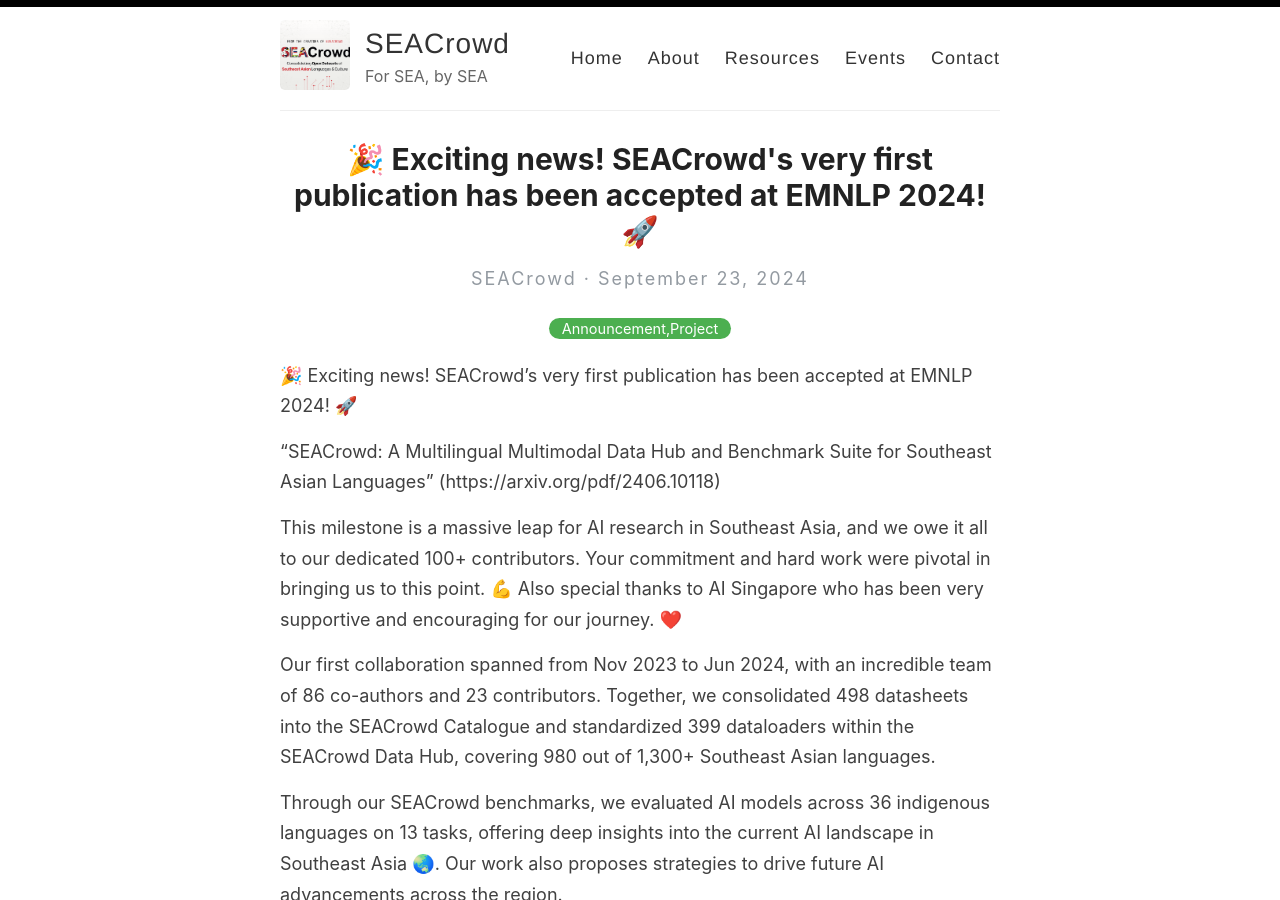
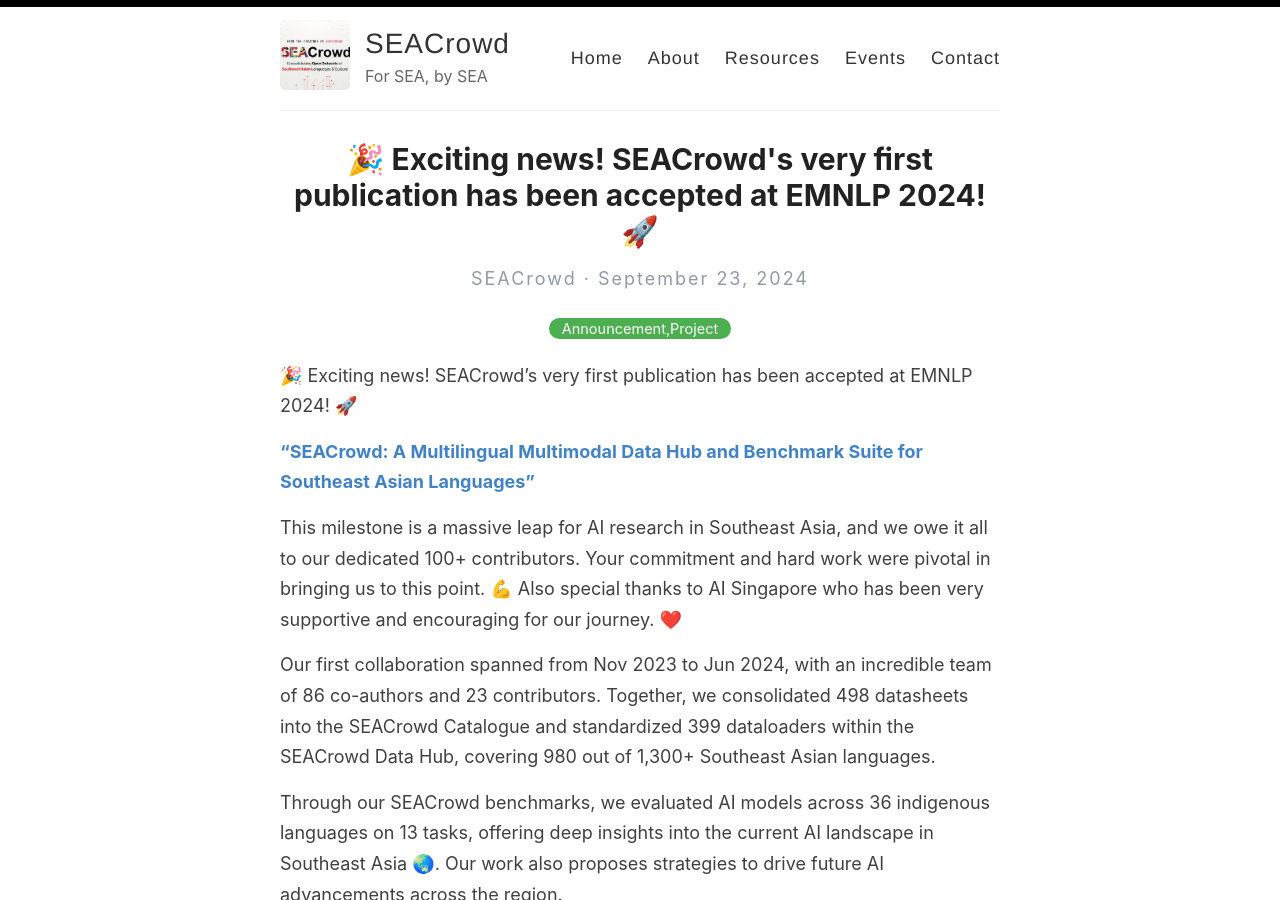
Before and after one commit to amitmerchant1990/reverie, a Jekyll site: the page built from _posts/2024-9-23-seacrowd-emnlp-2024.md, in a window 1280 px wide and 900 px high. Built offline with Jekyll 4.4.1, drawn with Linux system fonts in a browser that asks for light colours; comment, search, counter and statistics services are not loaded.

Commit message:
Update 2024-9-23-seacrowd-emnlp-2024.md

```diff
--- a/_posts/2024-9-23-seacrowd-emnlp-2024.md
+++ b/_posts/2024-9-23-seacrowd-emnlp-2024.md
@@ -6,7 +6,7 @@
 
 🎉 Exciting news! SEACrowd's very first publication has been accepted at EMNLP 2024! 🚀
 
-"SEACrowd: A Multilingual Multimodal Data Hub and Benchmark Suite for Southeast Asian Languages" (https://arxiv.org/pdf/2406.10118)
+[**"SEACrowd: A Multilingual Multimodal Data Hub and Benchmark Suite for Southeast Asian Languages"**](https://arxiv.org/pdf/2406.10118)
 
 This milestone is a massive leap for AI research in Southeast Asia, and we owe it all to our dedicated 100+ contributors. Your commitment and hard work were pivotal in bringing us to this point. 💪 Also special thanks to AI Singapore who has been very supportive and encouraging for our journey. ❤️
 
```
